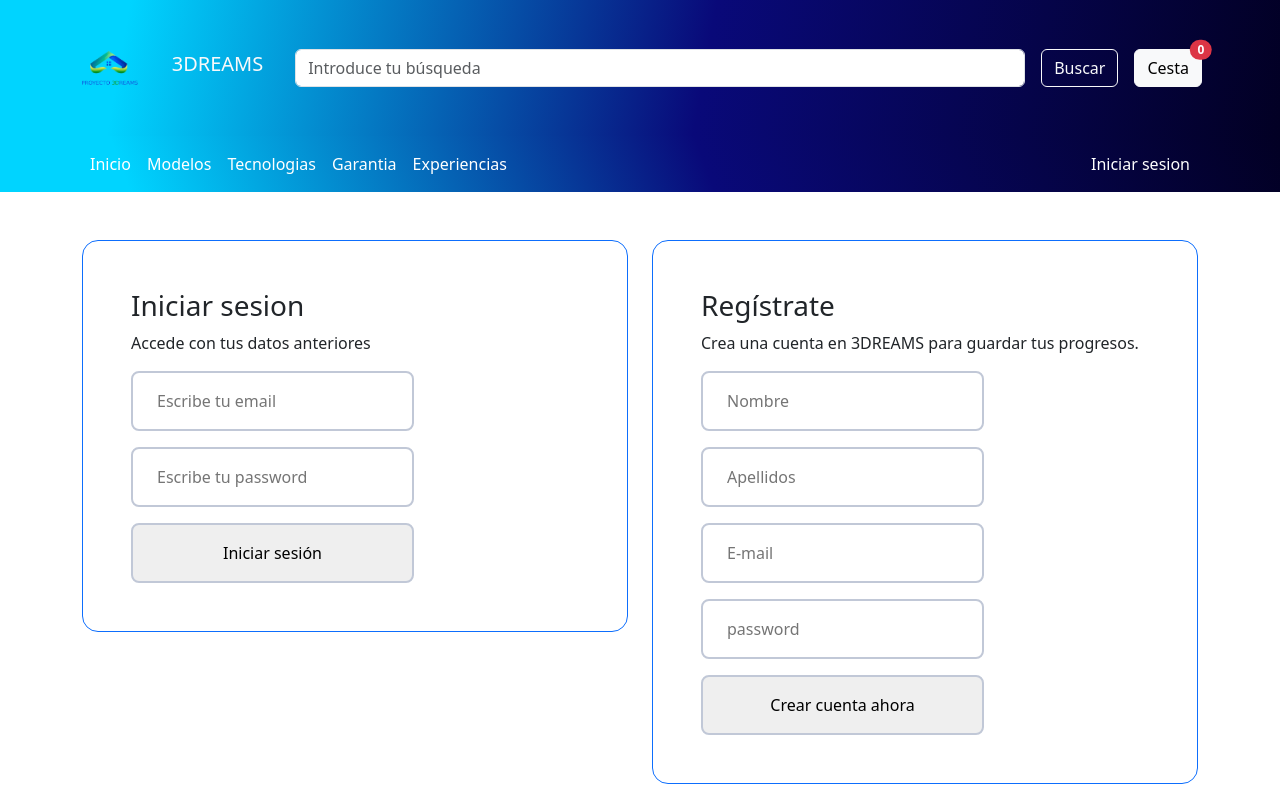
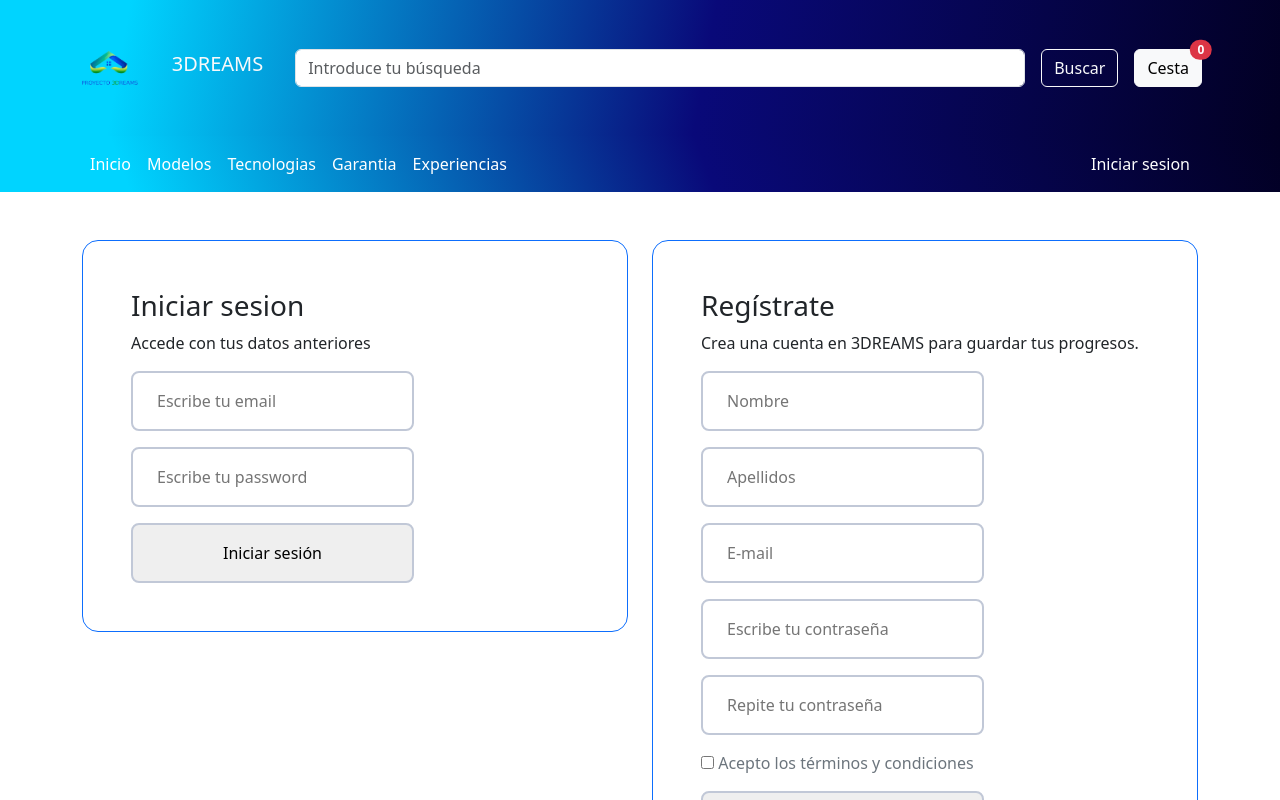
Before and after one commit to CallejaJ/react_ecommerce, a React (Vite) app: page /login in a window 1280 px wide. Shown: the top 800 px of the page. Built offline with nearby package versions, Linux system fonts and the light colour scheme.

Commit message:
registryF

```diff
--- a/src/views/Login/index.js
+++ /dev/null
@@ -1 +0,0 @@
-export { default } from './Login'; // para acortar acceso desde App
--- a/src/views/LoginFormik/LoginFormikSchema.js
+++ b/src/views/LoginFormik/LoginFormikSchema.js
@@ -1,6 +1,8 @@
 import * as yup from "yup";
 
 const passwordRules = /^(?=.*\d)(?=.*[a-z])(?=.*[A-Z]).{5,}$/;
+const newPasswordRules = /^(?=.*\d)(?=.*[a-z])(?=.*[A-Z]).{5,}$/;
+
 
 export const LoginFormikSchema = yup.object().shape({
     email: yup.string().email("Por favor, escriba un email válido").required("Obligatorio"),
@@ -11,4 +13,22 @@ export const LoginFormikSchema = yup.object().shape({
                 "Al menos 5 caracteres, 1 mayúscula, 1 minúscula, 1 dígito numérico",
         })
         .required("Obligatorio"),
+    username: yup
+        .string()
+        .min(3, "Al menos 3 caracteres.")
+        .required("Obligatorio"),
+    newPassword: yup
+        .string()
+        .matches(newPasswordRules, {
+            message:
+                "Al menos 5 caracteres, 1 mayúscula, 1 minúscula, 1 dígito numérico",
+        })
+        .required("Obligatorio"),
+    confirmPassword: yup
+        .string()
+        .oneOf([yup.ref("password"), null], "Password must match")
+        .required("Obligatorio"),
+    acceptedTC: yup
+        .boolean()
+        .oneOf([true], "Por favor, acepta los términos y condiciones."),
 });
--- a/src/views/LoginFormik/LoginFormikView.jsx
+++ b/src/views/LoginFormik/LoginFormikView.jsx
@@ -2,6 +2,7 @@ import { useAuthContext } from '../../context/AuthContext';
 import Benefits from "../../Components/Benefits/Benefits"
 import Footer from "../../Components/Footer/Footer"
 import Alert from 'react-bootstrap/Alert';
+import Checkbox from '../Registry/ui/Checkbox';
 
 export default function LoginFormikView({ formik }) {
 
@@ -70,14 +71,79 @@ export default function LoginFormikView({ formik }) {
                                 <h3>Regístrate</h3>
                                 <p>Crea una cuenta en 3DREAMS para guardar tus progresos.</p>
 
-                                <form>
-                                    <input type="text" name="nombre" placeholder="Nombre" />
-                                    <input type="text" name="apellidos" placeholder="Apellidos" />
-                                    <input type="email" name="email" placeholder="E-mail" />
-                                    <input type="password" name="password" placeholder="password" />
-                                    <input type="submit" value="Crear cuenta ahora" />
+                                <form onSubmit={handleSubmit}>
+                                    <input
+                                        type="text"
+                                        name="username"
+                                        placeholder="Nombre"
+                                        value={values.name}
+                                        onBlur={handleBlur}
+                                        onChange={handleChange}
+                                        className={errors.name && touched.name ? "input-error" : ""}
+                                    />
+                                    {errors.name && touched.name && (
+                                        <p className="error">{errors.name}</p>
+                                    )}
+                                    <input
+                                        type="text"
+                                        name="surname"
+                                        placeholder="Apellidos"
+                                        value={values.surname}
+                                        onBlur={handleBlur}
+                                        onChange={handleChange}
+                                        className={errors.surname && touched.surname ? "input-error" : ""}
+                                    />
+                                    {errors.email && touched.surname && (
+                                        <p className="error">{errors.surname}</p>
+                                    )}
+                                    <input
+                                        type="email"
+                                        name="email"
+                                        placeholder="E-mail"
+                                        value={values.email}
+                                        onBlur={handleBlur}
+                                        onChange={handleChange}
+                                        className={errors.email && touched.email ? "input-error" : ""}
+                                    />
+                                    {errors.email && touched.email && (
+                                        <p className="error">{errors.email}</p>
+                                    )}
+                                    <input
+                                        type="password"
+                                        name="newpassword"
+                                        placeholder="Escribe tu contraseña"
+                                        value={values.newPassword}
+                                        onBlur={handleBlur}
+                                        onChange={handleChange}
+                                        className={errors.newPassword && touched.newPassword ? "input-error" : ""}
+                                    />
+                                    {errors.newPassword && touched.newPassword && (
+                                        <p className="error">{errors.newPassword}</p>
+                                    )}
+                                    <input
+                                        type="confirmpassword"
+                                        name="confirmPassword"
+                                        placeholder="Repite tu contraseña"
+                                        value={values.confirmPassword}
+                                        onBlur={handleBlur}
+                                        onChange={handleChange}
+                                        className={errors.confirmPassword && touched.confirmPassword ? "input-error" : ""}
+                                    />
+                                    {errors.confirmPassword && touched.confirmPassword && (
+                                        <p className="error">{errors.confirmPassword}</p>
+                                    )}
+                                    <div><Checkbox type="checkbox" name="acceptedTC" /></div>
+                                    {message ? (
+                                        <Alert variant='info' >
+                                            {message}
+                                        </Alert>
+                                    ) : null
+                                    }
+                                    <input
+                                        type="submit"
+                                        value="Crear cuenta ahora"
+                                    />
                                 </form>
-
                             </div>
                         </div>
                     </div>
--- /dev/null
+++ b/src/views/Registry/ui/Checkbox.jsx
@@ -0,0 +1,18 @@
+import { useField } from "formik";
+
+export default function Checkbox({ ...props }) {
+  const [field, meta] = useField(props);
+  return (
+    <>
+      <div className="checkbox">
+        <input
+          {...props}
+          {...field}
+          className={meta.touched && meta.error ? "input-error" : ""}
+        />
+        <span className="text-secondary">  Acepto los términos y condiciones</span>
+      </div>
+      {meta.touched && meta.error && <div className="error">{meta.error}</div>}
+    </>
+  );
+}
```
Also changed, not shown: src/views/Login/Login.jsx (deleted, +0 -55 lines).
